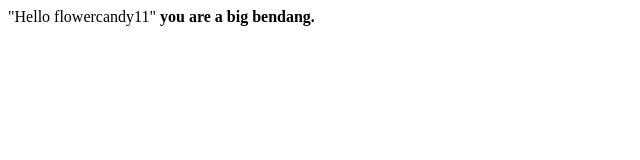
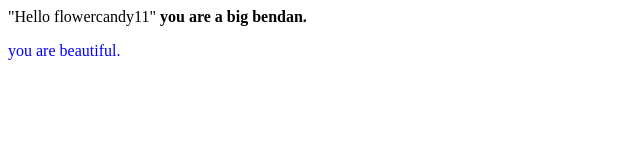
Before and after one commit to jackerloong/jackerloong.github.io, a plain HTML site: page index.html in a window 1280 px wide. Shown: the whole page, without its empty margins (0-640 px from the left). Drawn offline with Linux system fonts and the light colour scheme.

Commit message:
beautiful

```diff
--- a/index.html
+++ b/index.html
@@ -1,3 +1,9 @@
 "Hello flowercandy11"
 
-<b>you are a big bendang.</b>
+<b>you are a big bendan.</b>
+
+<p style="color:blue">
+
+you are beautiful.
+
+</p>
```
